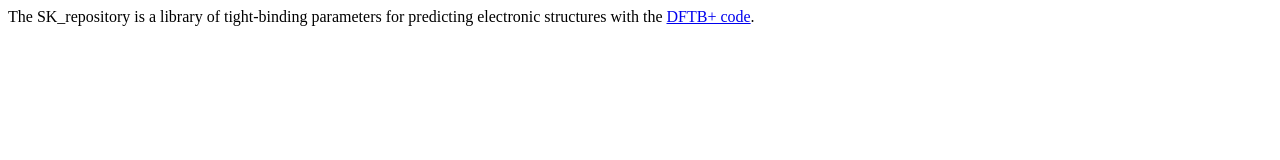
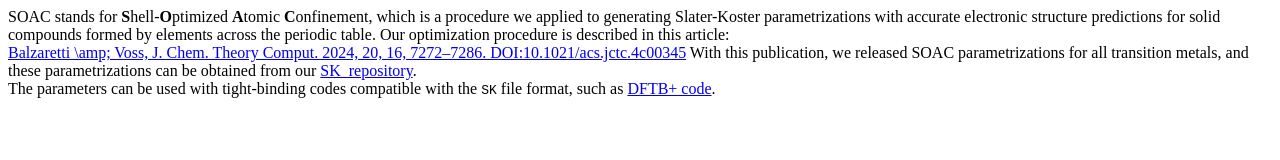
Before and after one commit to Voss-Lab/SOAC, a plain HTML site: page index.html in a window 1280 px wide. Drawn offline with Linux system fonts and the light colour scheme.

Commit message:
Update index.html

```diff
--- a/index.html
+++ b/index.html
@@ -3,7 +3,11 @@
 <title>SK_repository</title>
 </head>
 <body>
-The SK_repository is a library of tight-binding parameters for predicting electronic structures with the <a
-href="https://dftbplus.org/">DFTB+ code</a>.
+SOAC stands for <b>S</b>hell-<b>O</b>ptimized <b>A</b>tomic <b>C</b>onfinement, which is a procedure we applied to generating Slater-Koster parametrizations with accurate electronic structure predictions for solid compounds formed by elements across the periodic table.
+
+Our optimization procedure is described in this article:<BR/ >
+<a href="https://doi.org/10.1021/acs.jctc.4c00345">Balzaretti \amp; Voss, J. Chem. Theory Comput. 2024, 20, 16, 7272–7286. DOI:10.1021/acs.jctc.4c00345</a>
+With this publication, we released SOAC parametrizations for all transition metals, and these parametrizations can be obtained from our <a href="https://github.com/Voss-Lab/SK_repository">SK_repository</a>.<BR />
+The parameters can be used with tight-binding codes compatible with the <code>SK</code> file format, such as <a href="https://dftbplus.org/">DFTB+ code</a>.
 </body>
 </html>
```
